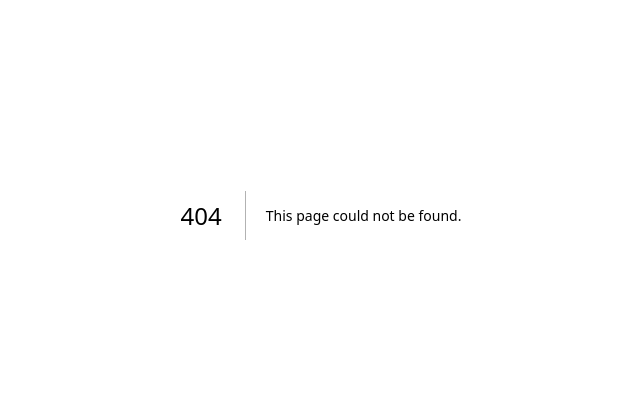
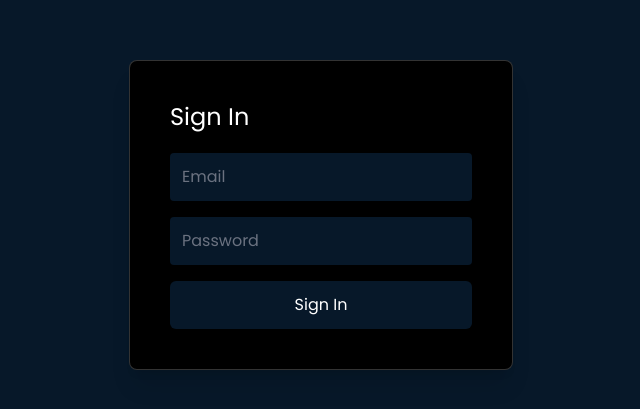
Before and after one commit to sammedsagare/assignment_fullstack_sammedsagare, a Next.js app: page /sign-in in a window 1280 px wide. Before the commit this address had no page. Shown: the part 185-594 px from the top of the page, without its empty margins (319-959 px from the left). Built offline with nearby package versions, Linux system fonts and the light colour scheme; no server answers.

Commit message:
signup and signin using email.

```diff
--- /dev/null
+++ b/app/firebase/config.js
@@ -0,0 +1,16 @@
+import { initializeApp, getApp, getApps } from "firebase/app";
+import { getAuth } from "firebase/auth";
+const firebaseConfig = {
+  apiKey: process.env.NEXT_PUBLIC_FIREBASE_API_KEY,
+  authDomain: process.env.NEXT_PUBLIC_FIREBASE_AUTH_DOMAIN,
+  projectId: process.env.NEXT_PUBLIC_FIREBASE_PROJECT_ID,
+  storageBucket: process.env.NEXT_PUBLIC_FIREBASE_STORAGE_BUCKET,
+  messagingSenderId: process.env.NEXT_PUBLIC_FIREBASE_MESSAGING_SENDER_ID,
+  appId: process.env.NEXT_PUBLIC_FIREBASE_APP_ID,
+};
+
+// Initialize Firebase
+const app = !getApps().length ? initializeApp(firebaseConfig) : getApp();
+const auth = getAuth(app);
+
+export { app, auth };
--- a/app/layout.js
+++ b/app/layout.js
@@ -1,7 +1,7 @@
-import { Inter } from "next/font/google";
+import { Poppins } from "next/font/google";
 import "./globals.css";
 
-const inter = Inter({ subsets: ["latin"] });
+const poppins = Poppins({ subsets: ["latin"], weight: ["400", "700"] });
 
 export const metadata = {
   title: "Create Next App",
@@ -11,7 +11,7 @@ export const metadata = {
 export default function RootLayout({ children }) {
   return (
     <html lang="en">
-      <body className={inter.className}>{children}</body>
+      <body className={poppins.className}>{children}</body>
     </html>
   );
 }
--- a/app/page.js
+++ b/app/page.js
@@ -1,10 +1,10 @@
 import Image from "next/image";
-import SignUp from "./sections/SignUp";
+import Landing from "./sections/Landing";
 
 export default function Home() {
   return (
     <>
-      <SignUp />
+      <Landing />
     </>
   );
 }
--- a/app/sections/SignUp.jsx
+++ b/app/sections/Landing.jsx
@@ -2,10 +2,11 @@ import { FcGoogle } from "react-icons/fc";
 import { IoMail } from "react-icons/io5";
 
 import { Poppins } from "next/font/google";
+import Link from "next/link";
 
 const poppins = Poppins({ subsets: ["latin"], weight: "400" });
 
-export default function SignUp() {
+export default function Landing() {
   return (
     <div className={poppins.className}>
       <div className="flex flex-col md:flex-row overflow-hidden">
@@ -38,14 +39,19 @@ export default function SignUp() {
                   <FcGoogle className="mr-2" />
                   Sign Up with Google
                 </button>
+                <Link href="/sign-up">
                   <button className="bg-transparent border border-[#425568] px-10 py-2 text-white text-[13.42px] md:text-base rounded-lg flex items-center">
                     <IoMail className="mr-2" />
                     Sign Up with Email
                   </button>
+                </Link>
               </div>
+              <Link href="/sign-in">
                 <p className="mt-20 -mb-[70px] text-xs">
-                Already a user? <span className="text-[#00B2FF]">Log in.</span>
+                  Already a user?{" "}
+                  <span className="text-[#00B2FF]">Log in.</span>
                 </p>
+              </Link>
             </div>
           </div>
         </div>
--- /dev/null
+++ b/app/sign-in/page.jsx
@@ -0,0 +1,60 @@
+"use client";
+import { useState } from "react";
+import { useSignInWithEmailAndPassword } from "react-firebase-hooks/auth";
+import { auth } from "@/app/firebase/config";
+import { useRouter } from "next/navigation";
+
+const SignIn = () => {
+  const [email, setEmail] = useState("");
+  const [password, setPassword] = useState("");
+  const [signInWithEmailAndPassword] = useSignInWithEmailAndPassword(auth);
+  const router = useRouter();
+
+  const handleSignIn = async () => {
+    try {
+      const res = await signInWithEmailAndPassword(email, password);
+      console.log({ res });
+      sessionStorage.setItem("user", true);
+
+      setTimeout(() => {
+        setEmail("");
+        setPassword("");
+        router.push("/home");
+      }, 1999);
+    } catch (e) {
+      console.error(e);
+    }
+  };
+
+  return (
+    <div className="h-screen flex items-center justify-center bg-[#071829]">
+      <div className="border border-[#FFFFFF33] bg-black p-10 rounded-lg shadow-xl w-96">
+        <h1 className="text-white text-2xl mb-5">Sign In</h1>
+        <input
+          type="email"
+          placeholder="Email"
+          value={email}
+          onChange={(e) => setEmail(e.target.value)}
+          className="w-full p-3 mb-4 bg-[#071829] rounded outline-none text-white placeholder-gray-500"
+          required
+        />
+        <input
+          type="password"
+          placeholder="Password"
+          value={password}
+          onChange={(e) => setPassword(e.target.value)}
+          className="w-full p-3 mb-4 bg-[#071829] rounded outline-none text-white placeholder-gray-500"
+          required
+        />
+        <button
+          onClick={handleSignIn}
+          className="w-full p-3 bg-[#071829] hover:bg-[#00B2FF] rounded-md text-white"
+        >
+          Sign In
+        </button>
+      </div>
+    </div>
+  );
+};
+
+export default SignIn;
--- /dev/null
+++ b/app/sign-up/page.jsx
@@ -0,0 +1,57 @@
+"use client";
+import { useState } from "react";
+import { useCreateUserWithEmailAndPassword } from "react-firebase-hooks/auth";
+import { auth } from "@/app/firebase/config";
+import { useRouter } from "next/navigation";
+
+const SignUp = () => {
+  const [email, setEmail] = useState("");
+  const [password, setPassword] = useState("");
+  const [createUserWithEmailAndPassword] =
+    useCreateUserWithEmailAndPassword(auth);
+
+  const router = useRouter();
+
+  const handleSignUp = async () => {
+    try {
+      const res = await createUserWithEmailAndPassword(email, password);
+      console.log({ res });
+      sessionStorage.setItem("user", true);
+      setEmail("");
+      setPassword("");
+      router.push("/home");
+    } catch (e) {
+      console.error(e);
+    }
+  };
+
+  return (
+    <div className="h-screen flex items-center justify-center bg-[#071829]">
+      <div className="border border-[#FFFFFF33] bg-black p-10 rounded-lg shadow-xl w-96">
+        <h1 className="text-white text-2xl mb-5">Sign Up</h1>
+        <input
+          type="email"
+          placeholder="Email"
+          value={email}
+          onChange={(e) => setEmail(e.target.value)}
+          className="w-full p-3 mb-4 bg-[#071829] rounded outline-none text-white placeholder-gray-500"
+        />
+        <input
+          type="password"
+          placeholder="Password"
+          value={password}
+          onChange={(e) => setPassword(e.target.value)}
+          className="w-full p-3 mb-4 bg-[#071829] rounded outline-none text-white placeholder-gray-500"
+        />
+        <button
+          onClick={handleSignUp}
+          className="w-full p-3 bg-[#071829] hover:bg-[#00B2FF] rounded-md text-white"
+        >
+          Sign Up
+        </button>
+      </div>
+    </div>
+  );
+};
+
+export default SignUp;
--- a/package.json
+++ b/package.json
@@ -9,12 +9,15 @@
     "lint": "next lint"
   },
   "dependencies": {
+    "firebase": "^10.11.1",
     "next": "14.2.3",
     "react": "^18",
     "react-dom": "^18",
+    "react-firebase-hooks": "^5.1.1",
     "react-icons": "^5.2.0"
   },
   "devDependencies": {
+    "@types/react": "18.3.1",
     "eslint": "^8",
     "eslint-config-next": "14.2.3",
     "postcss": "^8",
```
Also changed, not shown: tsconfig.json (added, +34 -0 lines), 1 other file (tests, documents, lock files or other folders). Lines whose indentation alone changed are shown as unchanged.
